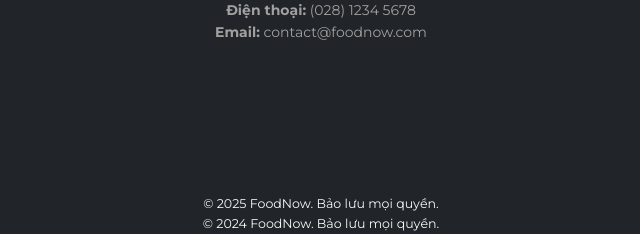
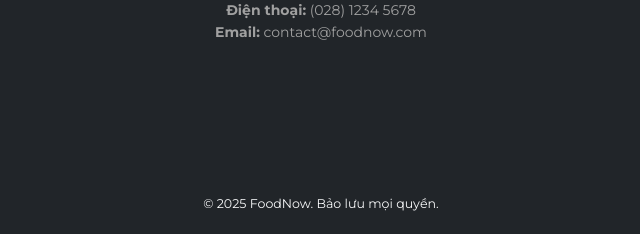
Before and after one commit to lequochuy12012k4/FoodNow, a PHP site: page /accounts/contact.php in a window 1280 px wide. Shown: the part 936-1170 px from the top of the page, without its empty margins (319-959 px from the left). Run offline with PHP 8.4, Linux system fonts and the light colour scheme; data that the repository does not hold is empty.

Commit message:
Hoàn thành

```diff
--- a/contact.php
+++ b/contact.php
@@ -42,11 +42,6 @@
     </main>
 
     <?php include 'parts/footer.php' ?>
-    <footer>
-        <div class="container">
-            <p>© 2024 FoodNow. Bảo lưu mọi quyền.</p>
-        </div>
-    </footer>
 
 </body>
 </html>
```
